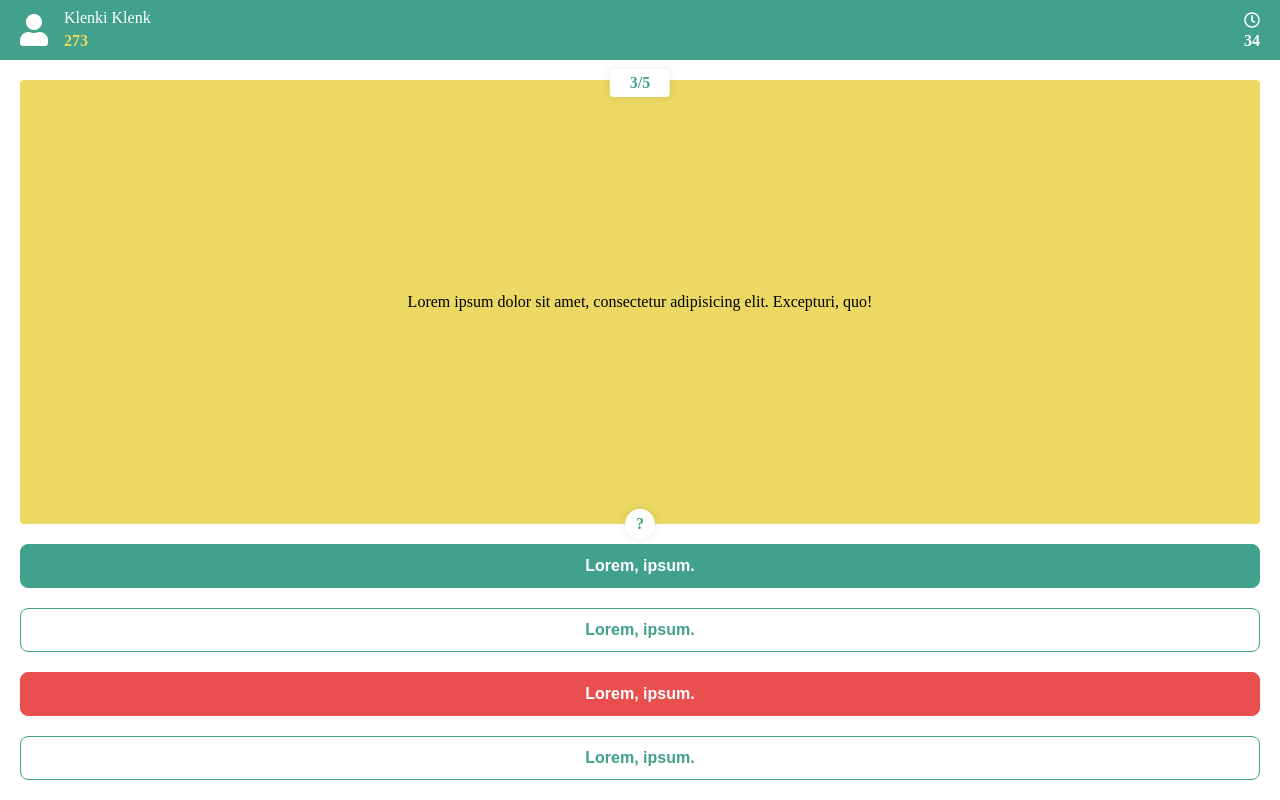
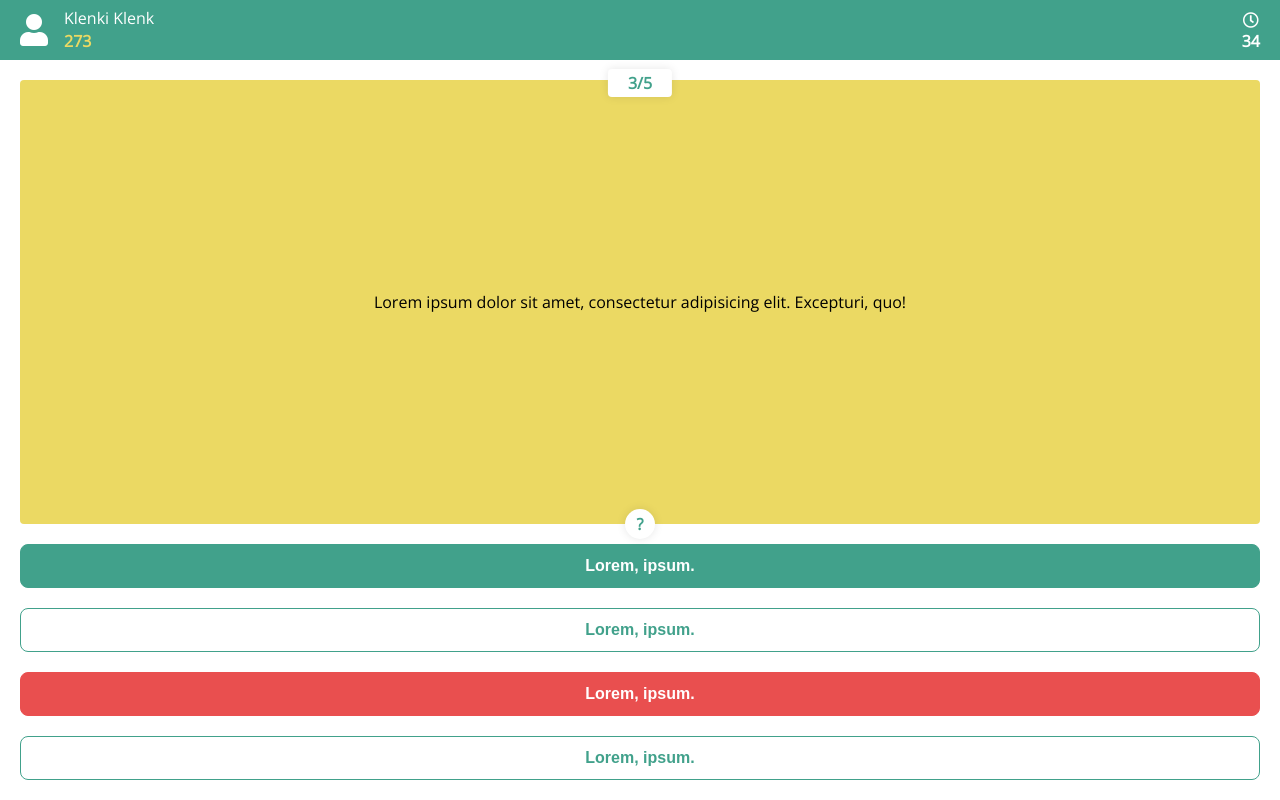
Before and after one commit to kborisov00/quiz-app, a website built with webpack: page src/screens/game.html in a window 1280 px wide. Built offline with nearby package versions, Linux system fonts and the light colour scheme.

Commit message:
add global scss file

```diff
--- a/src/screens/game.html
+++ b/src/screens/game.html
@@ -5,6 +5,8 @@
     <meta name="viewport" content="width=device-width, initial-scale=1.0">
     <title>Document</title>
     <link rel="stylesheet" href="https://cdnjs.cloudflare.com/ajax/libs/font-awesome/5.15.1/css/all.min.css" integrity="sha512-+4zCK9k+qNFUR5X+cKL9EIR+ZOhtIloNl9GIKS57V1MyNsYpYcUrUeQc9vNfzsWfV28IaLL3i96P9sdNyeRssA==" crossorigin="anonymous" />
+    <link rel="preconnect" href="https://fonts.gstatic.com">
+    <link href="https://fonts.googleapis.com/css2?family=Open+Sans&display=swap" rel="stylesheet">
 </head>
 <body>
     <!-- statusbar component -->
--- /dev/null
+++ b/src/styles/_global.scss
@@ -0,0 +1,3 @@
+html, body {
+    font-family: 'Open Sans', sans-serif;
+}
--- a/src/styles/main.scss
+++ b/src/styles/main.scss
@@ -1,6 +1,7 @@
 // base
 @import 'reset';
 @import 'variables';
+@import 'global';
 
 // components
 @import 'components/statusbar';
```
Also changed, not shown: src/screens/index.html (+2 -0 lines).
